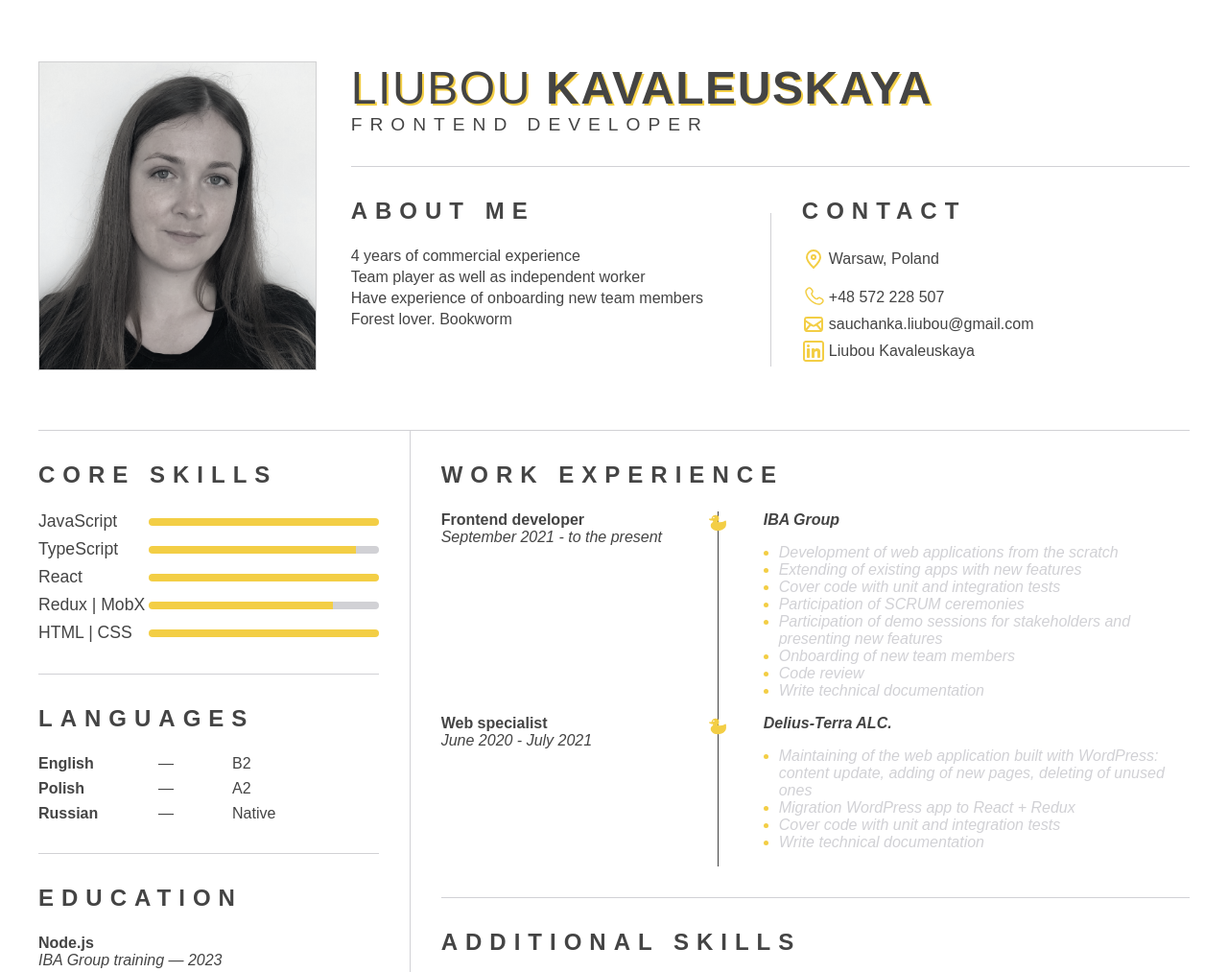
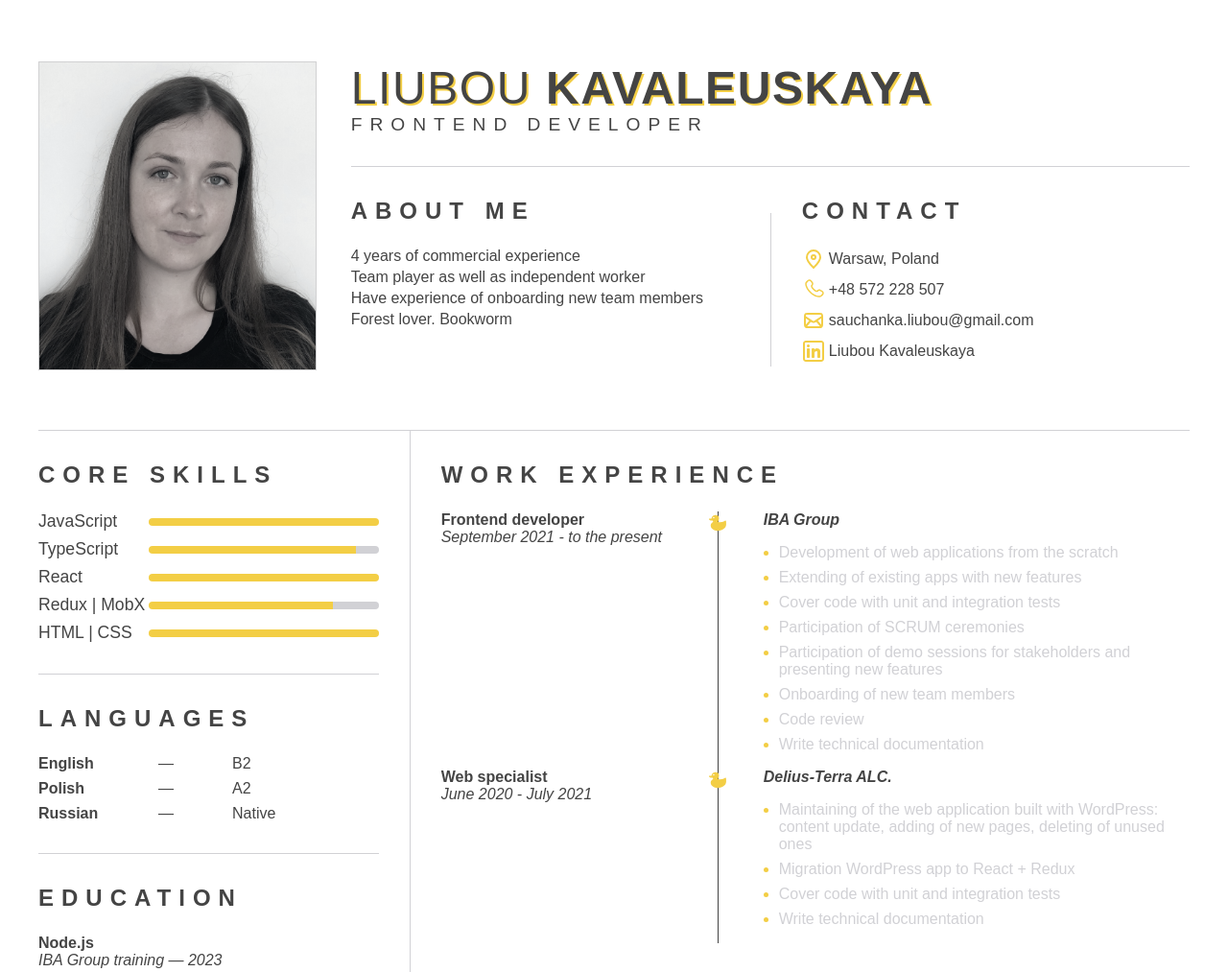
Before and after one commit to milothea/rsschool-cv, a plain HTML site: page index.html in a window 1280 px wide. Shown: the top 1013 px of the page at 96% size. Drawn offline with Linux system fonts and the light colour scheme.

Commit message:
fix: refactor styles

```diff
--- a/index.html
+++ b/index.html
@@ -25,15 +25,15 @@
                         <div class="vertical-divider"></div>
                         <div class="details-section flex column">
                             <h2 class="h2 bold letter-spacing margin-bottom uppercase">contact</h2>
-                            <div class="flex align-center gap margin-bottom">
+                            <div class="flex align-center gap margin-bottom-half">
                                 <img class="icon" src="assets/icons/location.svg" alt="location icon" />
                                 <span>Warsaw, Poland</span>
                             </div>
-                            <div class="flex align-center gap margin-bottom-quarter">
+                            <div class="flex align-center gap margin-bottom-half">
                                 <img class="icon" src="assets/icons/phone.svg" alt="phone icon" />
                                 <span>+48 572 228 507</span>
                             </div>
-                            <div class="flex align-center gap margin-bottom-quarter">
+                            <div class="flex align-center gap margin-bottom-half">
                                 <img class="icon" src="assets/icons/mail.svg" alt="phone icon" />
                                 <a href="mailto:sauchanka.liubou@gmail.com">sauchanka.liubou@gmail.com</a>
                             </div>
--- a/style.css
+++ b/style.css
@@ -254,10 +254,13 @@ a:hover {
 
     .position-description {
         padding-left: 1rem;
-        font-style: italic;
 
         ul, li {
             color: var(--light-gray);
+        }
+
+        li {
+            margin-bottom: .5rem;
         }
 
         li::marker {
```
